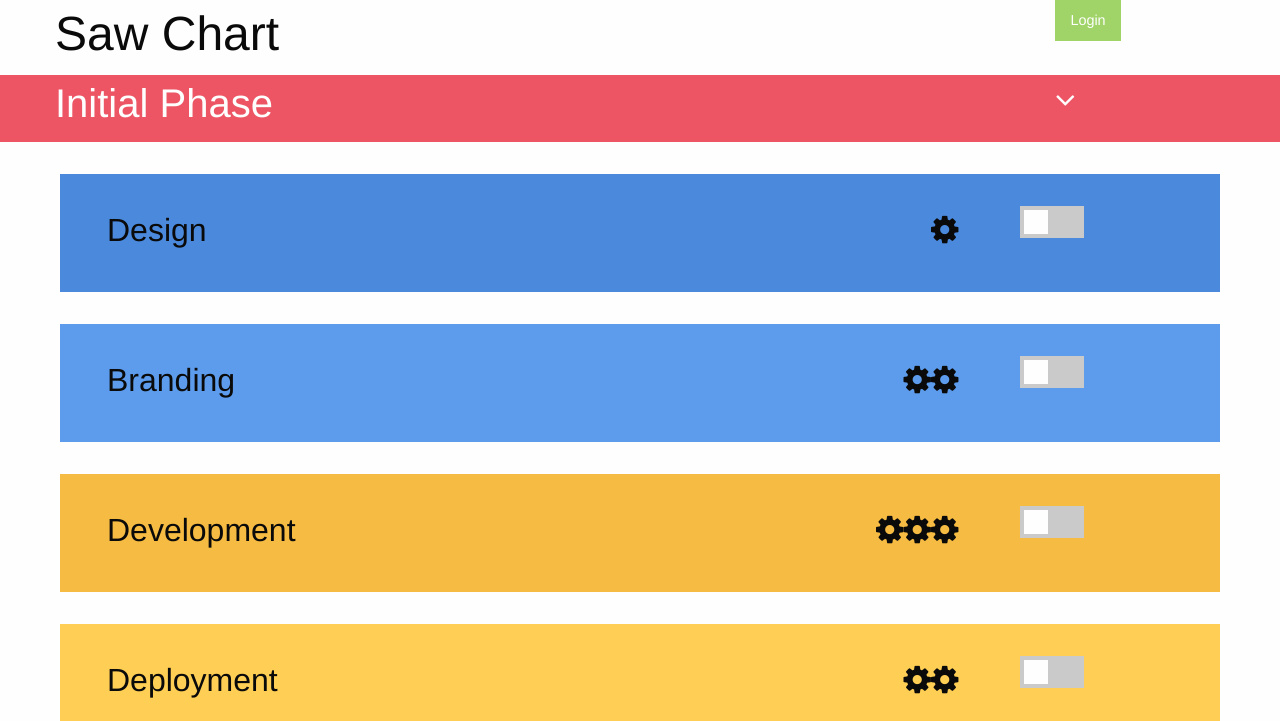
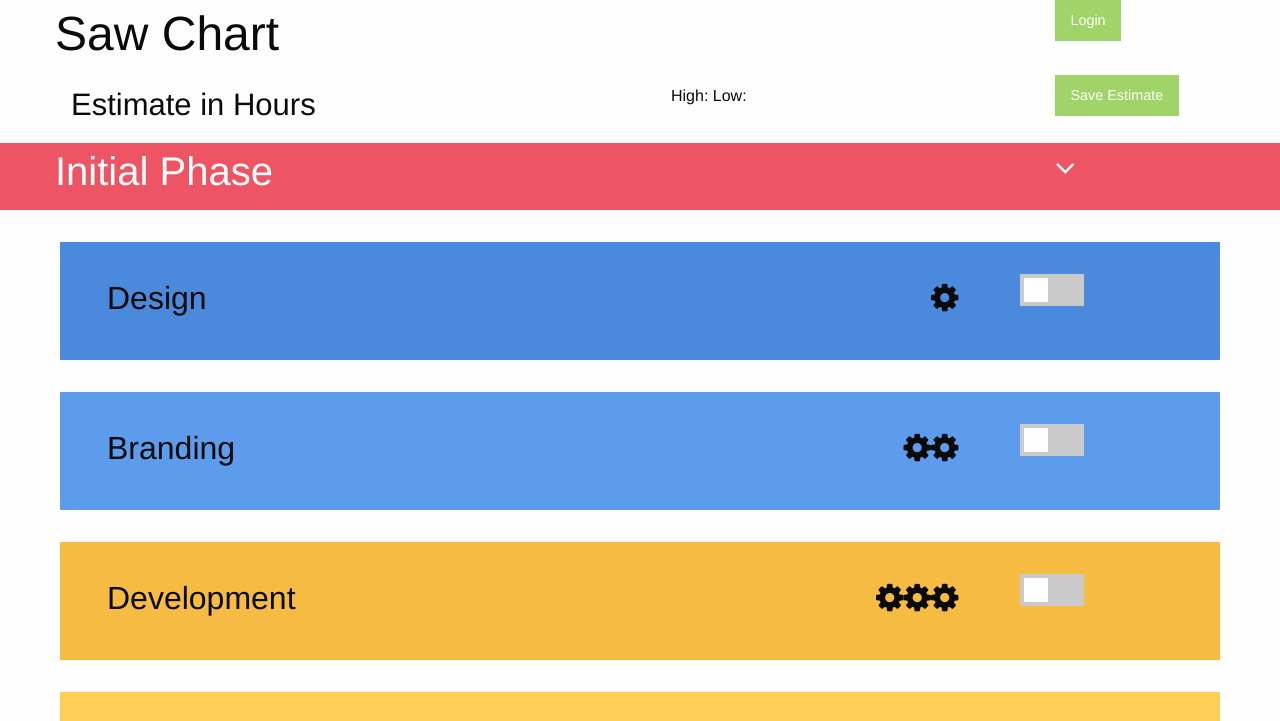
Before and after one commit to ramsey-darling1/static_saw, a website: page index.html in a window 1280 px wide. Shown: the top 721 px of the page. Drawn offline with nearby package versions, Linux system fonts and the light colour scheme.

Commit message:
created floating estimate in hours bar

```diff
--- a/index.html
+++ b/index.html
@@ -19,11 +19,30 @@
     </div>
 </div>
 </header>
+<div class="total-bid" >
+<div class="row " >
+    <div class="small-6 columns" data-sticky-container>
+        <div class="sticky" data-sticky data-margin-top="0">
+            <h3>Estimate in Hours</h3>
+        </div>
+    </div>
+    <div class="small-4 columns" data-sticky-container>
+        <div class="sticky" data-sticky data-margin-top="0">
+            <p>
+            High: <span class="low-end"></span>
+            Low: <span class="high-end"></span>
+            </p>
+        </div>
+    </div>
+    <div class="small-2 columns" data-sticky-container>
+        <div class="sticky" data-sticky data-margin-top="0">
+            <button class="button">Save Estimate</button>
+        </div>
+    </div>
+</div>
+</div>
+</header>
 <main>
-<div class="total-bid">
-    <div class="low-end"></div>
-    <div class="high-end"></div>
-</div>
 <div class="phase-wrap phase-1">
     <div class="phase-title-wrap">
         <div class="row">
--- a/scss/_saw.scss
+++ b/scss/_saw.scss
@@ -135,3 +135,10 @@
         }
     }
 }
+
+.total-bid {
+    h3,p {
+        background: rgba($white,0.9);
+        padding:0.5rem 1rem;
+    }
+}
```
Also changed, not shown: css/app.css.
